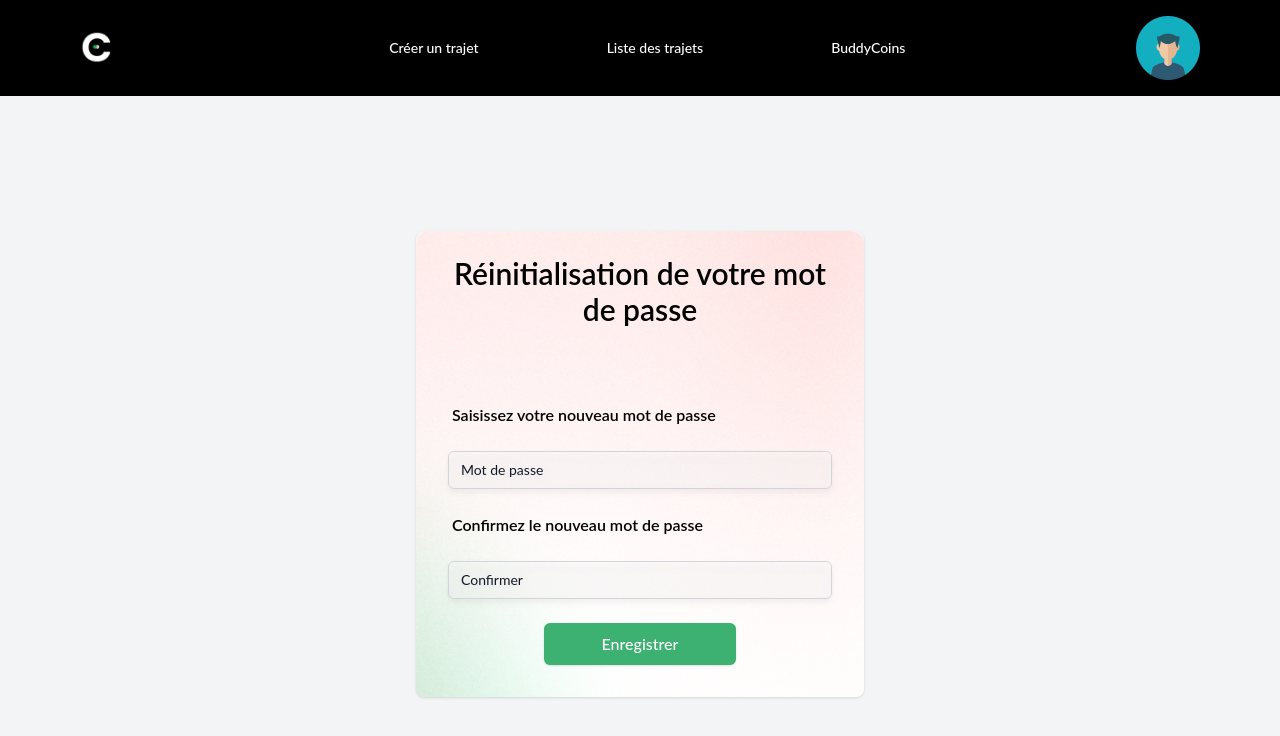
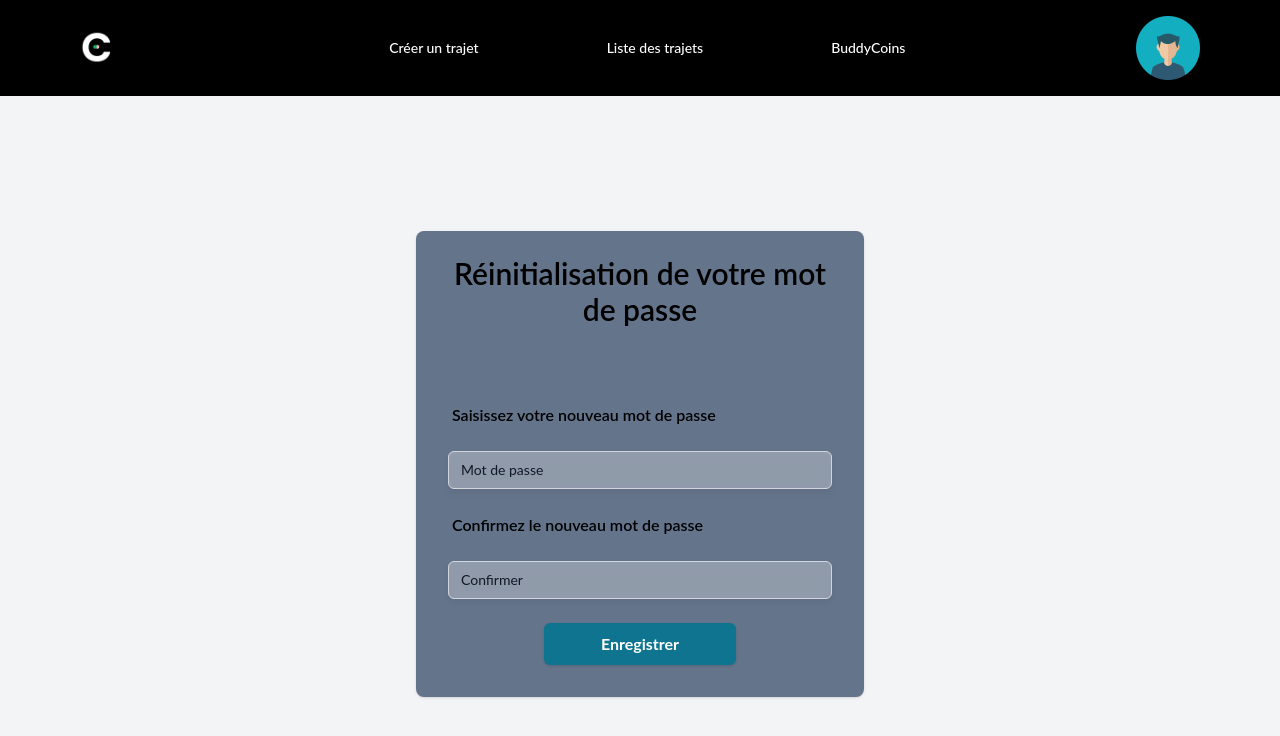
Before and after one commit to HafewaBargaoui/front-end, a React (Vite) app: page /reset-password in a window 1280 px wide. Shown: the top 736 px of the page. Built offline with nearby package versions, Linux system fonts and the light colour scheme.

Commit message:
Modif couleur front

```diff
--- a/src/app/components/account/ResetPassword.jsx
+++ b/src/app/components/account/ResetPassword.jsx
@@ -66,7 +66,7 @@ const ResetPassword = () => {
 	};
 
   return (
-    <div className="w-full max-w-md space-y-3 rounded-lg  mt-8 pb-8  px-4 shadow sm:px-6 lg:px-8  bg-cover bg-[url('/src/app/assets/images/GradientLogin.png')]">
+    <div className="w-full max-w-md space-y-3 rounded-lg  mt-8 pb-8  px-4 shadow sm:px-6 lg:px-8  bg-cover bg-slate-500">
       <div className="flex justify-center pb-16">
         <h1 className="mt-6 text-center text-3xl font-semibold text-black">
           Réinitialisation de votre mot de passe
@@ -122,7 +122,7 @@ const ResetPassword = () => {
           <div className="text-center">
             <button
               type="submit"
-              className="btn bg-vert group hover:bg-verth relative w-1/2 text-white"
+              className="btn bg-cyan-700 hover:bg-cyan-800 relative w-1/2 text-white font-bold"
             >
               Enregistrer
             </button>
```
